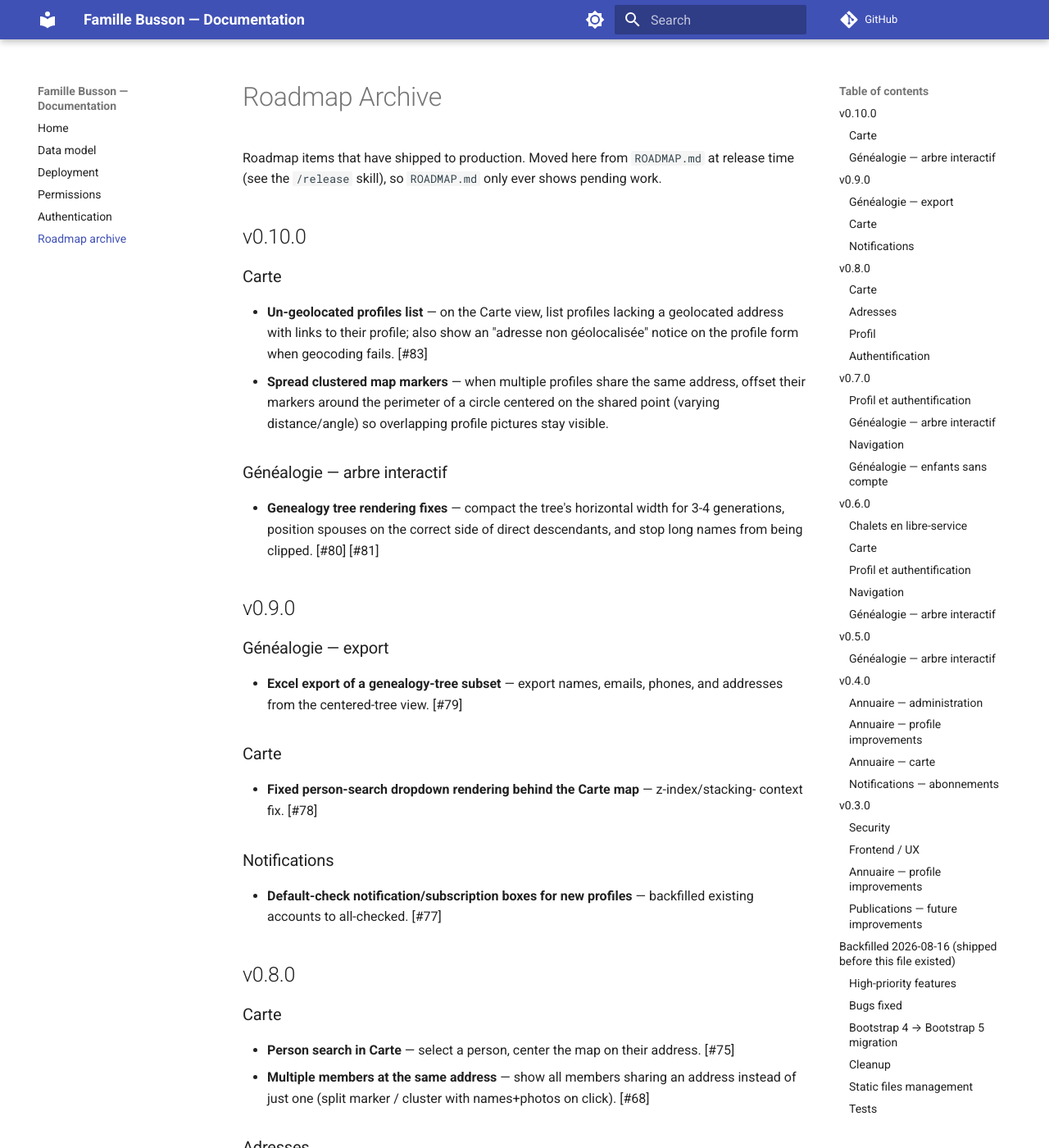
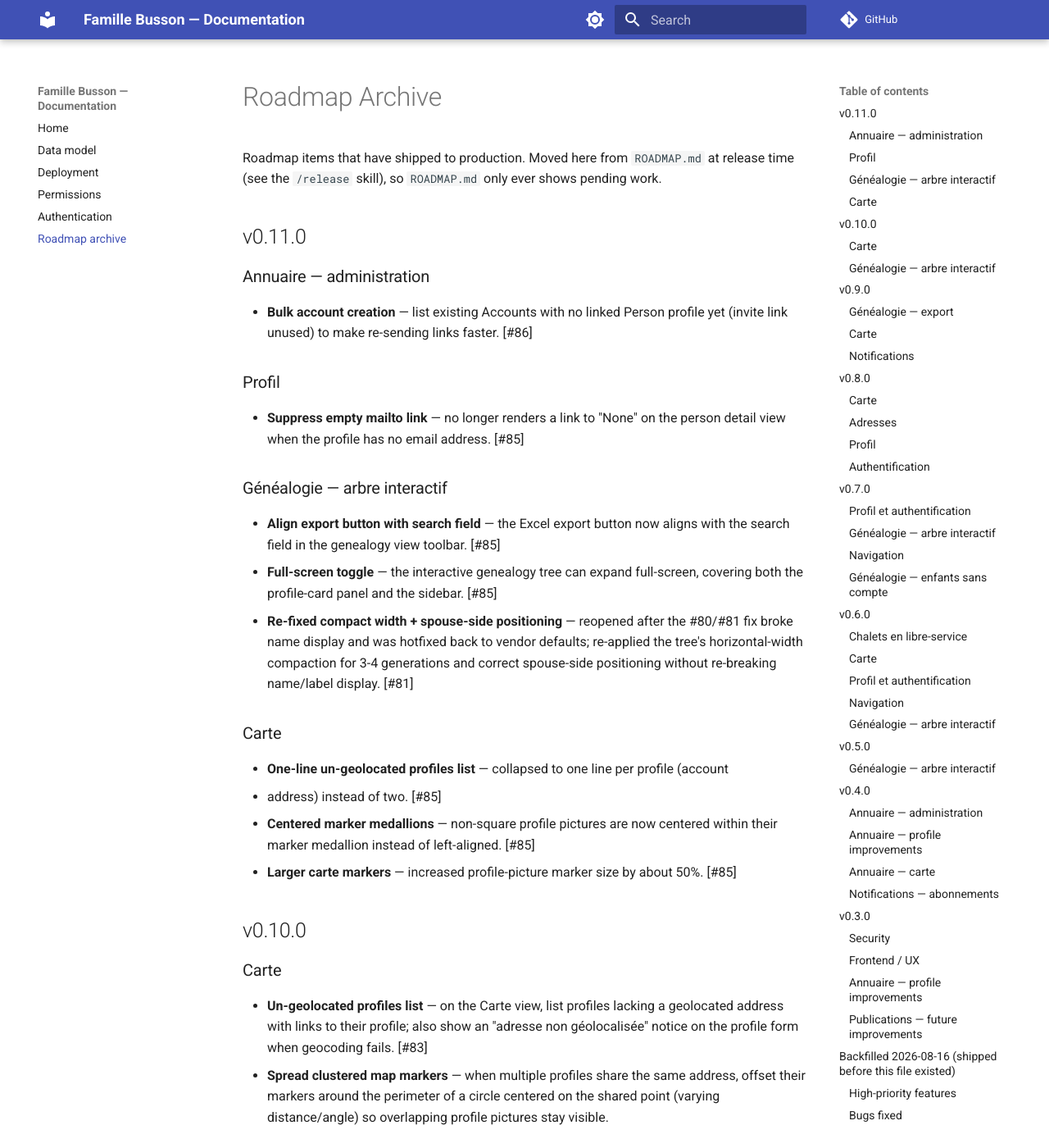
Before and after one commit to reboulip/famille-busson, an MkDocs documentation site: the page built from docs/ROADMAP_ARCHIVE.md, in a window 1280 px wide and 1400 px high. Shown: the whole window at 82% size. Built offline with MkDocs 1.6.1 and Material for MkDocs 9.7.7, drawn with Linux system fonts in a browser that asks for light colours; comment, search, counter and statistics services are not loaded.

```diff
--- a/docs/ROADMAP_ARCHIVE.md
+++ b/docs/ROADMAP_ARCHIVE.md
@@ -2,6 +2,33 @@
 
 Roadmap items that have shipped to production. Moved here from `ROADMAP.md` at release
 time (see the `/release` skill), so `ROADMAP.md` only ever shows pending work.
+
+## v0.11.0
+
+### Annuaire — administration
+- **Bulk account creation** — list existing Accounts with no linked Person profile yet
+  (invite link unused) to make re-sending links faster. [#86]
+
+### Profil
+- **Suppress empty mailto link** — no longer renders a link to "None" on the person
+  detail view when the profile has no email address. [#85]
+
+### Généalogie — arbre interactif
+- **Align export button with search field** — the Excel export button now aligns with
+  the search field in the genealogy view toolbar. [#85]
+- **Full-screen toggle** — the interactive genealogy tree can expand full-screen,
+  covering both the profile-card panel and the sidebar. [#85]
+- **Re-fixed compact width + spouse-side positioning** — reopened after the #80/#81 fix
+  broke name display and was hotfixed back to vendor defaults; re-applied the tree's
+  horizontal-width compaction for 3-4 generations and correct spouse-side positioning
+  without re-breaking name/label display. [#81]
+
+### Carte
+- **One-line un-geolocated profiles list** — collapsed to one line per profile (account
+  + address) instead of two. [#85]
+- **Centered marker medallions** — non-square profile pictures are now centered within
+  their marker medallion instead of left-aligned. [#85]
+- **Larger carte markers** — increased profile-picture marker size by about 50%. [#85]
 
 ## v0.10.0
 
--- a/pyproject.toml
+++ b/pyproject.toml
@@ -1,6 +1,6 @@
 [project]
 name = "famille-busson"
-version = "0.10.1"
+version = "0.11.0"
 description = "Add your description here"
 readme = "README.md"
 requires-python = ">=3.13"
```
Also changed, not shown: ROADMAP.md (+0 -31 lines).
